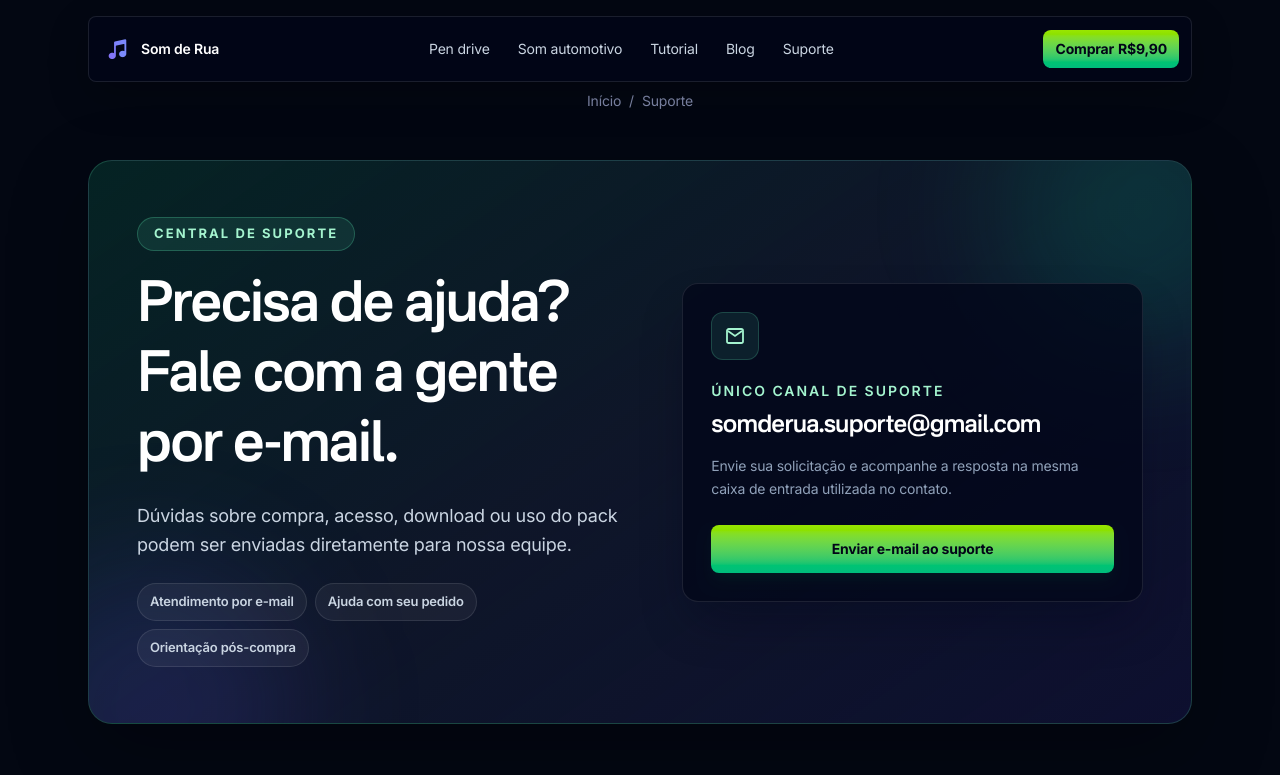
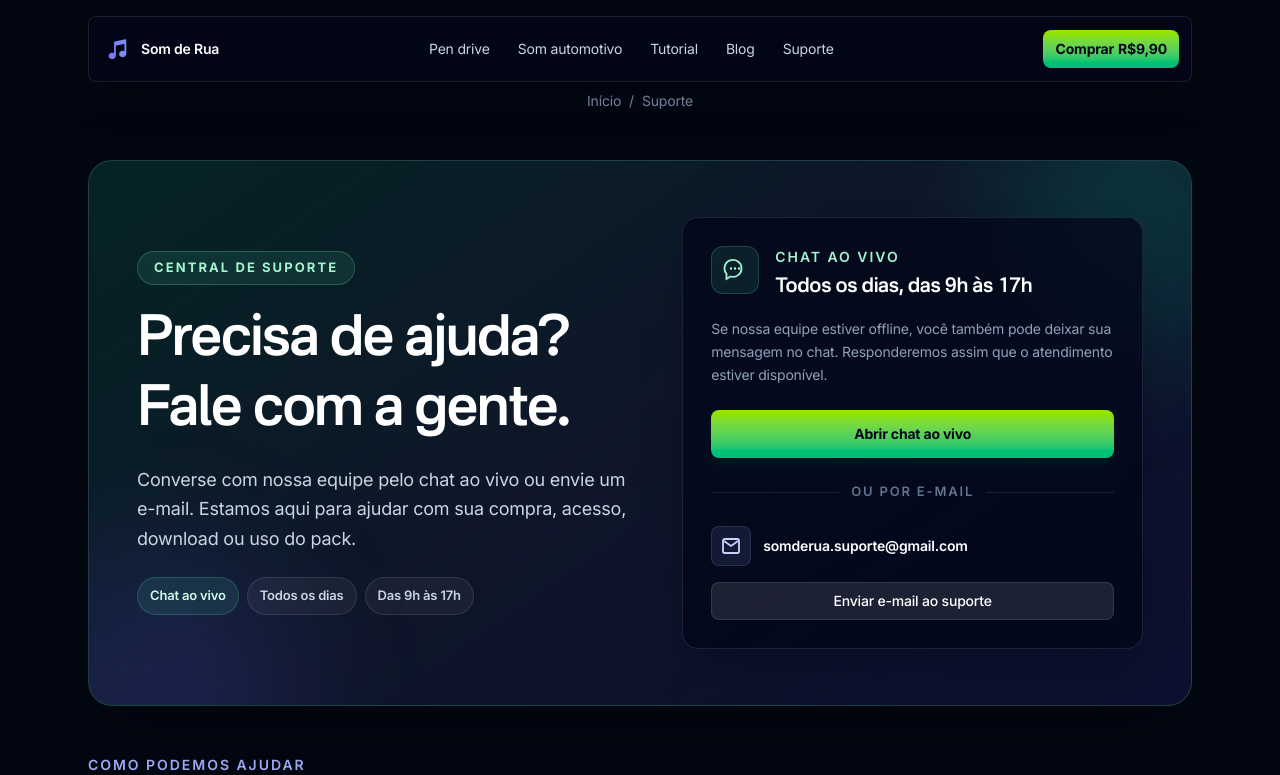
Before and after one commit to lukasdesousa/somderua, a Next.js app: page /suporte in a window 1280 px wide. Shown: the top 775 px of the page. Built offline with nearby package versions, Linux system fonts and the light colour scheme; no server answers.

Commit message:
chat max

```diff
--- a/app/(default)/suporte/page.tsx
+++ b/app/(default)/suporte/page.tsx
@@ -1,4 +1,5 @@
 import type { Metadata } from "next";
+import LiveChatButton from "@/components/live-chat-button";
 import Breadcrumbs from "@/components/seo/breadcrumbs";
 import JsonLd from "@/components/seo/json-ld";
 import { buildMetadata } from "@/lib/seo/metadata";
@@ -32,7 +33,7 @@ const messageChecklist = [
 export function generateMetadata(): Metadata {
   return buildMetadata({
     title: "Suporte",
-    description: "Fale com o suporte do Som de Rua por e-mail para receber ajuda com compra, acesso, download ou uso do seu pack.",
+    description: "Fale com o suporte do Som de Rua pelo chat ao vivo ou por e-mail para receber ajuda com compra, acesso, download ou uso do seu pack.",
     path: "/suporte",
     keywords: ["suporte Som de Rua", "ajuda com download", "contato Som de Rua"],
   });
@@ -63,35 +64,58 @@ export default function SuportePage() {
                 Central de suporte
               </p>
               <h1 id="support-title" className="mt-5 max-w-2xl font-nacelle text-4xl font-semibold leading-tight text-white md:text-5xl">
-                Precisa de ajuda? Fale com a gente por e-mail.
+                Precisa de ajuda? Fale com a gente.
               </h1>
               <p className="mt-5 max-w-xl text-lg leading-relaxed text-slate-300">
-                Dúvidas sobre compra, acesso, download ou uso do pack podem ser enviadas diretamente para nossa equipe.
+                Converse com nossa equipe pelo chat ao vivo ou envie um e-mail. Estamos aqui para ajudar com sua compra, acesso, download ou uso do pack.
               </p>
               <div className="mt-6 flex flex-wrap gap-2 text-xs font-semibold text-slate-300">
-                <span className="rounded-full border border-white/10 bg-white/5 px-3 py-2">Atendimento por e-mail</span>
-                <span className="rounded-full border border-white/10 bg-white/5 px-3 py-2">Ajuda com seu pedido</span>
-                <span className="rounded-full border border-white/10 bg-white/5 px-3 py-2">Orientação pós-compra</span>
+                <span className="rounded-full border border-emerald-300/20 bg-emerald-300/10 px-3 py-2 text-emerald-100">Chat ao vivo</span>
+                <span className="rounded-full border border-white/10 bg-white/5 px-3 py-2">Todos os dias</span>
+                <span className="rounded-full border border-white/10 bg-white/5 px-3 py-2">Das 9h às 17h</span>
               </div>
             </div>
 
-            <aside className="rounded-2xl border border-white/10 bg-slate-950/75 p-6 shadow-2xl shadow-slate-950/40 sm:p-7" aria-label="Canal de atendimento">
-              <div className="grid h-12 w-12 place-items-center rounded-xl border border-emerald-300/20 bg-emerald-300/10 text-emerald-200" aria-hidden="true">
-                <svg viewBox="0 0 24 24" className="h-6 w-6" fill="none" stroke="currentColor" strokeWidth="1.8">
-                  <path d="M4 6.75A1.75 1.75 0 0 1 5.75 5h12.5A1.75 1.75 0 0 1 20 6.75v10.5A1.75 1.75 0 0 1 18.25 19H5.75A1.75 1.75 0 0 1 4 17.25V6.75Z" />
-                  <path d="m5 7 7 5 7-5" />
-                </svg>
+            <aside className="rounded-2xl border border-white/10 bg-slate-950/75 p-6 shadow-2xl shadow-slate-950/40 sm:p-7" aria-label="Canais de atendimento">
+              <div className="flex items-start gap-4">
+                <div className="grid h-12 w-12 shrink-0 place-items-center rounded-xl border border-emerald-300/20 bg-emerald-300/10 text-emerald-200" aria-hidden="true">
+                  <svg viewBox="0 0 24 24" className="h-6 w-6" fill="none" stroke="currentColor" strokeWidth="1.8">
+                    <path d="M7.5 18.5 3.5 21v-5.15A8.5 8.5 0 1 1 7.5 18.5Z" />
+                    <path d="M8 10.5h.01M12 10.5h.01M16 10.5h.01" strokeLinecap="round" strokeWidth="2.4" />
+                  </svg>
+                </div>
+                <div>
+                  <p className="text-sm font-semibold uppercase tracking-[0.14em] text-emerald-200">Chat ao vivo</p>
+                  <p className="mt-1 font-nacelle text-xl font-semibold text-white">Todos os dias, das 9h às 17h</p>
+                </div>
               </div>
-              <p className="mt-5 text-sm font-semibold uppercase tracking-[0.14em] text-emerald-200">Único canal de suporte</p>
-              <a className="mt-2 block break-all font-nacelle text-xl font-semibold text-white transition hover:text-emerald-200 sm:text-2xl" href={supportHref}>
-                {supportEmail}
-              </a>
-              <p className="mt-3 text-sm leading-relaxed text-slate-400">
-                Envie sua solicitação e acompanhe a resposta na mesma caixa de entrada utilizada no contato.
+              <p className="mt-4 text-sm leading-relaxed text-slate-400">
+                Se nossa equipe estiver offline, você também pode deixar sua mensagem no chat. Responderemos assim que o atendimento estiver disponível.
               </p>
+              <LiveChatButton className="btn mt-6 min-h-12 w-full bg-linear-to-t from-emerald-500 to-lime-400 text-center font-bold text-slate-950 shadow-lg shadow-emerald-950/30 hover:from-emerald-400 hover:to-lime-300">
+                Abrir chat ao vivo
+              </LiveChatButton>
+
+              <div className="my-6 flex items-center gap-3" aria-hidden="true">
+                <span className="h-px grow bg-white/10" />
+                <span className="text-xs font-semibold uppercase tracking-[0.14em] text-slate-500">ou por e-mail</span>
+                <span className="h-px grow bg-white/10" />
+              </div>
+
+              <div className="flex items-center gap-3">
+                <div className="grid h-10 w-10 shrink-0 place-items-center rounded-lg border border-indigo-300/15 bg-indigo-300/10 text-indigo-200" aria-hidden="true">
+                  <svg viewBox="0 0 24 24" className="h-6 w-6" fill="none" stroke="currentColor" strokeWidth="1.8">
+                    <path d="M4 6.75A1.75 1.75 0 0 1 5.75 5h12.5A1.75 1.75 0 0 1 20 6.75v10.5A1.75 1.75 0 0 1 18.25 19H5.75A1.75 1.75 0 0 1 4 17.25V6.75Z" />
+                    <path d="m5 7 7 5 7-5" />
+                  </svg>
+                </div>
+                <a className="min-w-0 break-all text-sm font-semibold text-white transition hover:text-indigo-200" href={supportHref}>
+                  {supportEmail}
+                </a>
+              </div>
               <a
                 href={supportHref}
-                className="btn mt-6 min-h-12 w-full bg-linear-to-t from-emerald-500 to-lime-400 text-center font-bold text-slate-950 shadow-lg shadow-emerald-950/30 hover:from-emerald-400 hover:to-lime-300"
+                className="btn-sm mt-4 w-full border border-white/10 bg-white/10 text-center text-white hover:bg-white/15"
               >
                 Enviar e-mail ao suporte
               </a>
--- a/app/baixar-musicas/page.tsx
+++ b/app/baixar-musicas/page.tsx
@@ -1,5 +1,6 @@
 import type { Metadata } from "next";
 import Link from "next/link";
+import LiveChatButton from "@/components/live-chat-button";
 import OfferCheckoutLink from "@/components/offer-checkout-link";
 import Breadcrumbs from "@/components/seo/breadcrumbs";
 import JsonLd from "@/components/seo/json-ld";
@@ -33,7 +34,7 @@ const downloadFlow = [
 const safetyChecks = [
   "Página com valor e produto explicados antes da compra.",
   "Checkout seguro para processar o pagamento.",
-  "Suporte por e-mail para dúvidas de acesso.",
+  "Suporte por chat ao vivo e e-mail para dúvidas de acesso.",
   "Reembolso integral em caso de falha técnica não solucionada.",
 ];
 
@@ -285,19 +286,35 @@ export default function BaixarMusicasPage() {
             })}
           </div>
 
-          <div className="mt-5 flex flex-col gap-4 rounded-xl border border-indigo-300/15 bg-indigo-400/[0.06] p-4 sm:flex-row sm:items-center sm:justify-between sm:px-5">
-            <div>
-              <p className="font-semibold text-white">Ficou com alguma dúvida antes de escolher?</p>
-              <p className="mt-1 text-sm text-indigo-100/65">
-                Acione nosso suporte. Responderemos rapidamente para ajudar você a escolher o pack ideal.
-              </p>
+          <div className="relative mt-5 overflow-hidden rounded-2xl border border-emerald-300/20 bg-[linear-gradient(120deg,rgba(16,185,129,0.12),rgba(79,70,229,0.08))] p-5 sm:p-6">
+            <div className="absolute -right-12 -top-16 h-36 w-36 rounded-full bg-emerald-400/10 blur-3xl" aria-hidden="true" />
+            <div className="relative flex flex-col gap-5 lg:flex-row lg:items-center lg:justify-between">
+              <div className="flex max-w-2xl items-start gap-4">
+                <span className="grid h-11 w-11 shrink-0 place-items-center rounded-xl border border-emerald-300/20 bg-emerald-300/10 text-emerald-200" aria-hidden="true">
+                  <svg viewBox="0 0 24 24" className="h-6 w-6" fill="none" stroke="currentColor" strokeWidth="1.8">
+                    <path d="M7.5 18.5 3.5 21v-5.15A8.5 8.5 0 1 1 7.5 18.5Z" />
+                    <path d="M8 10.5h.01M12 10.5h.01M16 10.5h.01" strokeLinecap="round" strokeWidth="2.4" />
+                  </svg>
+                </span>
+                <div>
+                  <p className="font-nacelle text-xl font-semibold text-white">Ficou com alguma dúvida antes de escolher?</p>
+                  <p className="mt-2 text-sm leading-relaxed text-indigo-100/70">
+                    Fale com a gente pelo chat ao vivo, todos os dias, das 9h às 17h. Se estivermos offline, deixe sua mensagem por lá ou envie um e-mail.
+                  </p>
+                </div>
+              </div>
+              <div className="flex shrink-0 flex-col gap-3 sm:flex-row">
+                <LiveChatButton className="btn-sm min-h-11 bg-emerald-300 px-5 text-center font-bold text-slate-950 hover:bg-emerald-200">
+                  Abrir chat ao vivo
+                </LiveChatButton>
+                <a
+                  href="mailto:somderua.suporte@gmail.com?subject=D%C3%BAvida%20sobre%20o%20Pack%20Som%20de%20Rua"
+                  className="btn-sm min-h-11 border border-white/10 bg-white/10 px-5 text-center text-white hover:bg-white/15"
+                >
+                  Enviar e-mail
+                </a>
+              </div>
             </div>
-            <Link
-              href="/suporte"
-              className="btn-sm shrink-0 border border-white/10 bg-white/10 text-center text-white hover:bg-white/15"
-            >
-              Falar com o suporte
-            </Link>
           </div>
         </section>
 
--- /dev/null
+++ b/components/live-chat-button.tsx
@@ -0,0 +1,41 @@
+"use client";
+
+import type { ButtonHTMLAttributes, MouseEvent } from "react";
+
+type TawkApi = {
+  maximize?: () => void;
+  onLoad?: () => void;
+};
+
+declare global {
+  interface Window {
+    Tawk_API?: TawkApi;
+  }
+}
+
+export default function LiveChatButton({
+  onClick,
+  type = "button",
+  ...props
+}: ButtonHTMLAttributes<HTMLButtonElement>) {
+  function handleClick(event: MouseEvent<HTMLButtonElement>) {
+    onClick?.(event);
+
+    if (event.defaultPrevented) return;
+
+    const tawkApi = window.Tawk_API ?? (window.Tawk_API = {});
+
+    if (typeof tawkApi.maximize === "function") {
+      tawkApi.maximize();
+      return;
+    }
+
+    const previousOnLoad = tawkApi.onLoad;
+    tawkApi.onLoad = () => {
+      previousOnLoad?.();
+      window.Tawk_API?.maximize?.();
+    };
+  }
+
+  return <button type={type} onClick={handleClick} {...props} />;
+}
```
